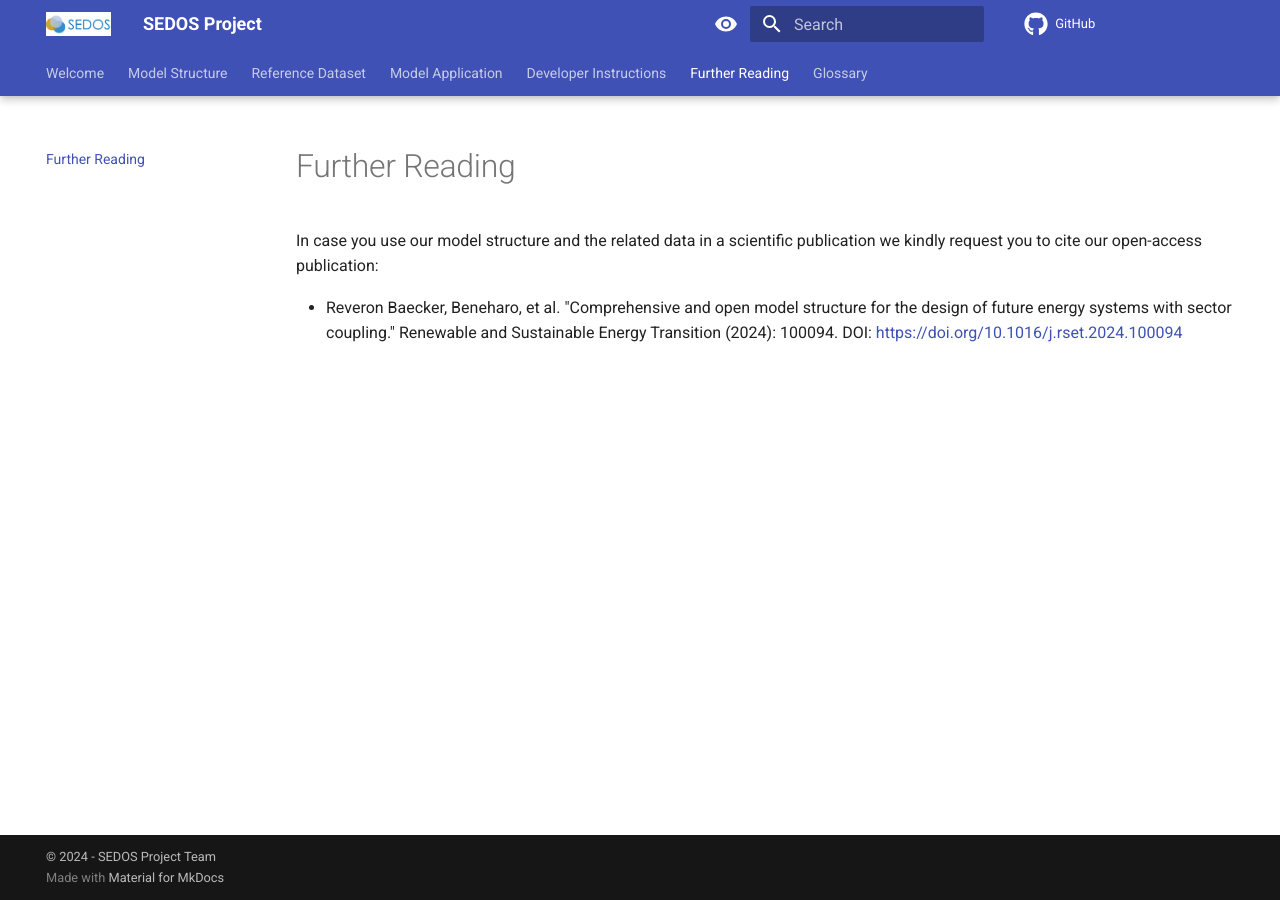
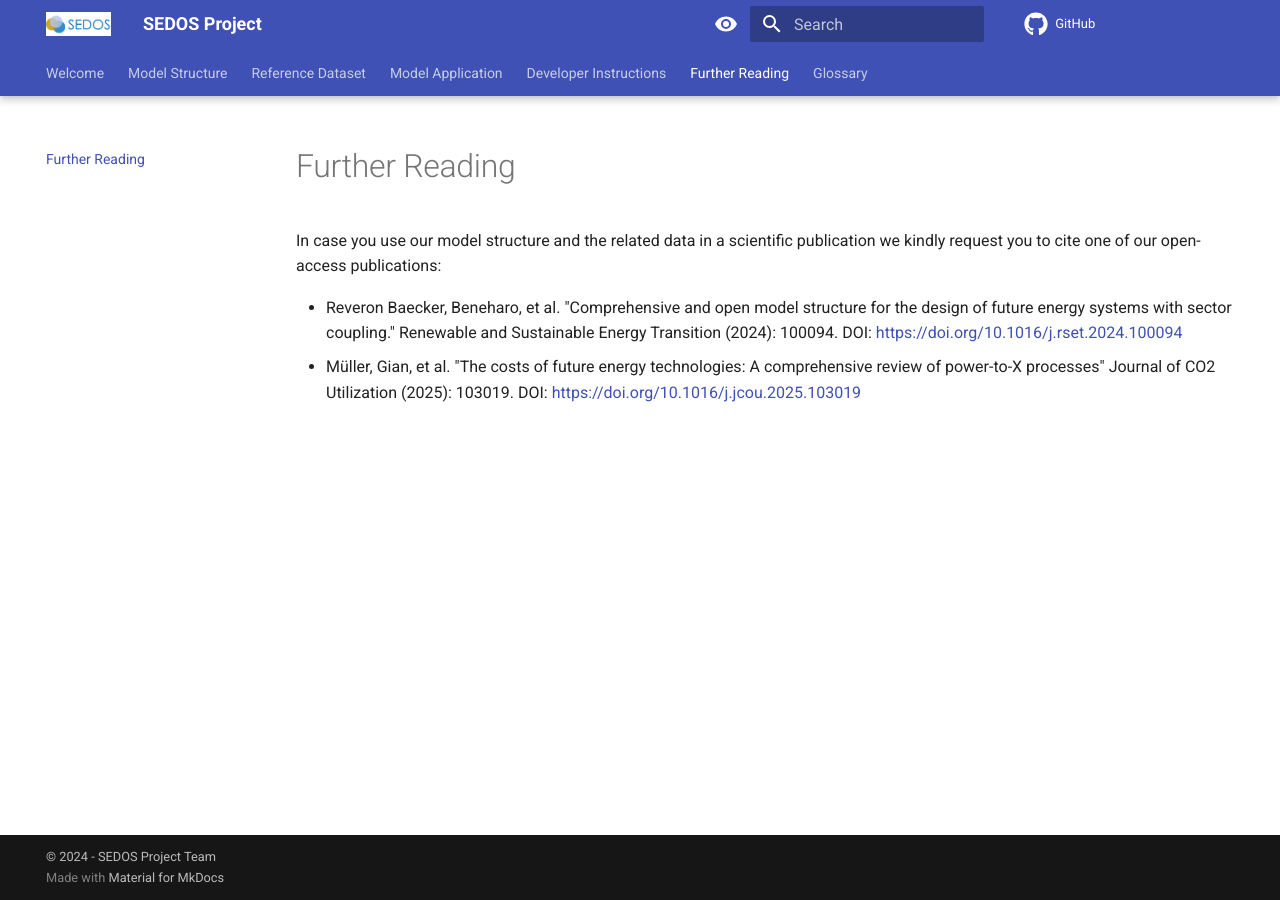
Before and after one commit to sedos-project/organization, an MkDocs documentation site: the page built from docs/publications.md, in a window 1280 px wide. Built offline with MkDocs 1.6.1 and Material for MkDocs 9.7.7, drawn with Linux system fonts in a browser that asks for light colours; comment, search, counter and statistics services are not loaded.

Commit message:
Added AP5 paper to further reading section

```diff
--- a/docs/publications.md
+++ b/docs/publications.md
@@ -1,6 +1,8 @@
 # Further Reading
 
-In case you use our model structure and the related data in a scientific publication we kindly request you to cite our open-access publication:
+In case you use our model structure and the related data in a scientific publication we kindly request you to cite one of our open-access publications:
 
 - Reveron Baecker, Beneharo, et al. "Comprehensive and open model structure for the design of future energy systems with sector coupling."
 Renewable and Sustainable Energy Transition (2024): 100094. DOI: [https://doi.org/10.1016/j.rset.2024.100094](https://doi.org/10.1016/j.rset.2024.100094)
+- Müller, Gian, et al. "The costs of future energy technologies: A comprehensive review of power-to-X processes"
+Journal of CO2 Utilization (2025): 103019. DOI: [https://doi.org/10.1016/j.jcou.2025.103019](https://doi.org/10.1016/j.jcou.2025.103019)
```
